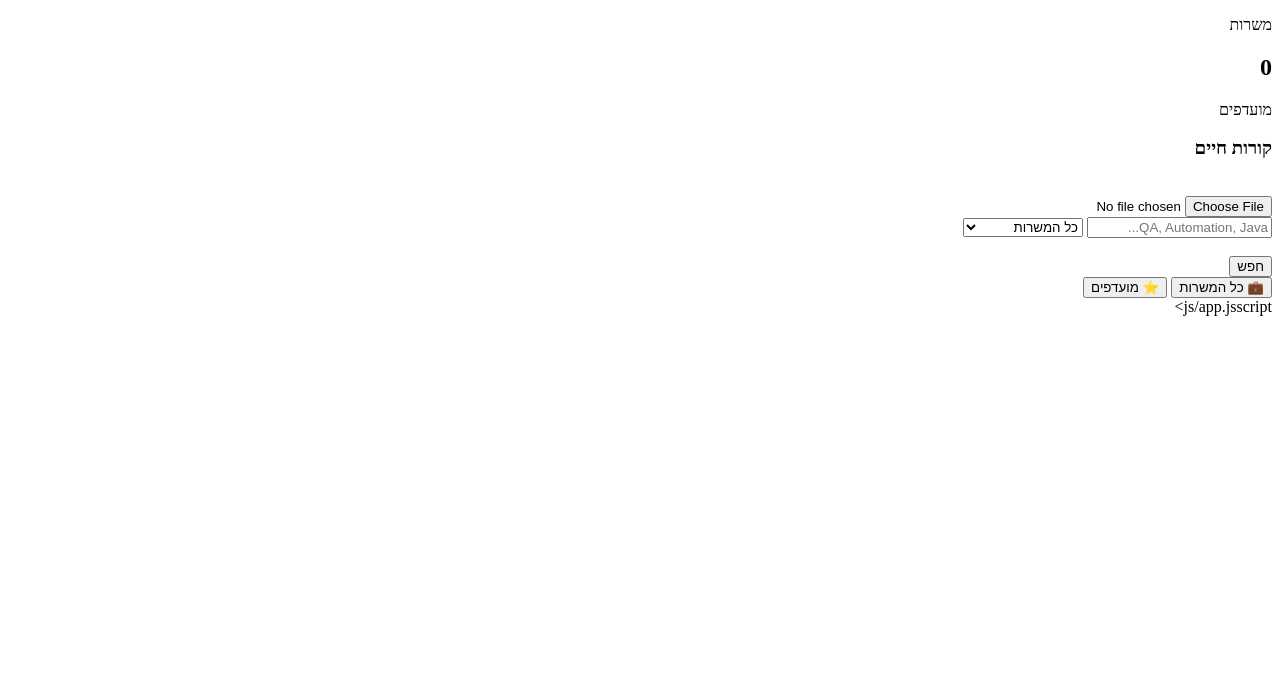
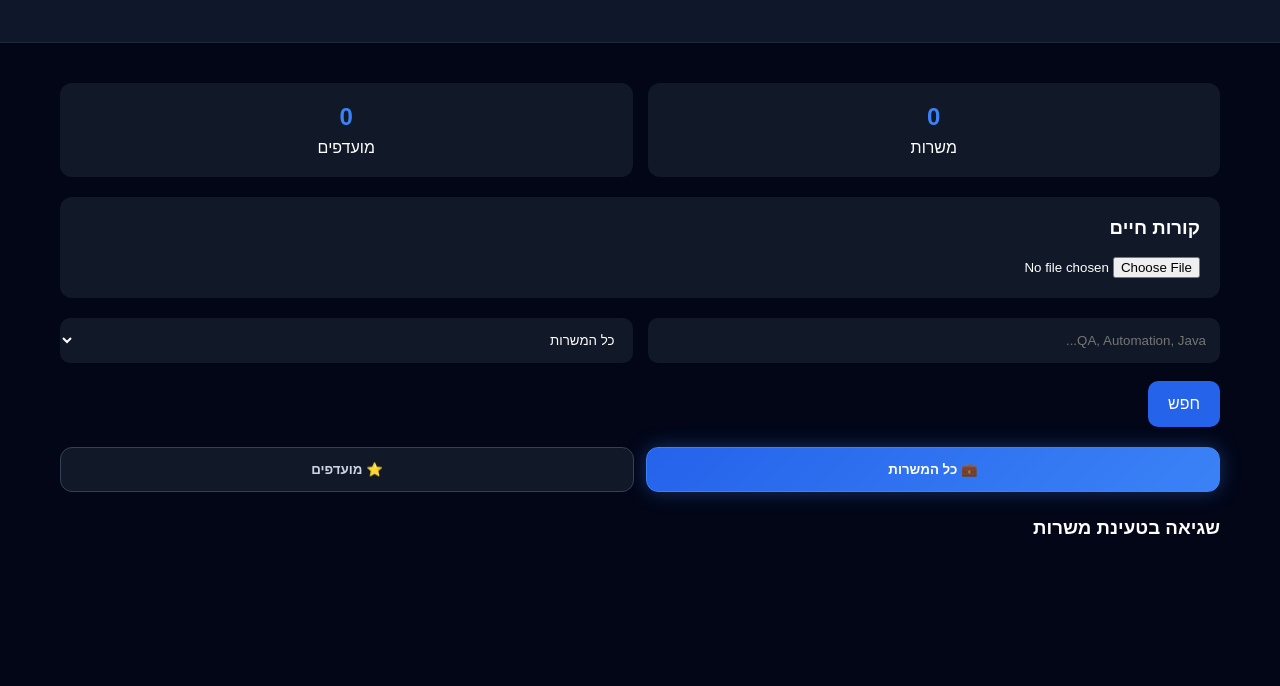
Before and after one commit to Dav1234565/Jobs-hunter-, a plain HTML site: page index.html in a window 1280 px wide. Shown: the part 114-800 px from the top of the page. Drawn offline with Linux system fonts and the light colour scheme; no server answers.

Commit message:
Update index.html

```diff
--- a/index.html
+++ b/index.html
@@ -6,7 +6,8 @@
     <meta name="viewport" content="width=device-width, initial-scale=1.0">
     <title>JobHunter AI</title>
 
-    css/style.css
+<link rel="stylesheet" href="css/style.css">
+
 </head>
 
 <body>
@@ -117,7 +118,8 @@
 
 </div>
 
-js/app.jsscript>
+<script src="js/app.js"></script>
+
 
 </body>
 </html>
```
